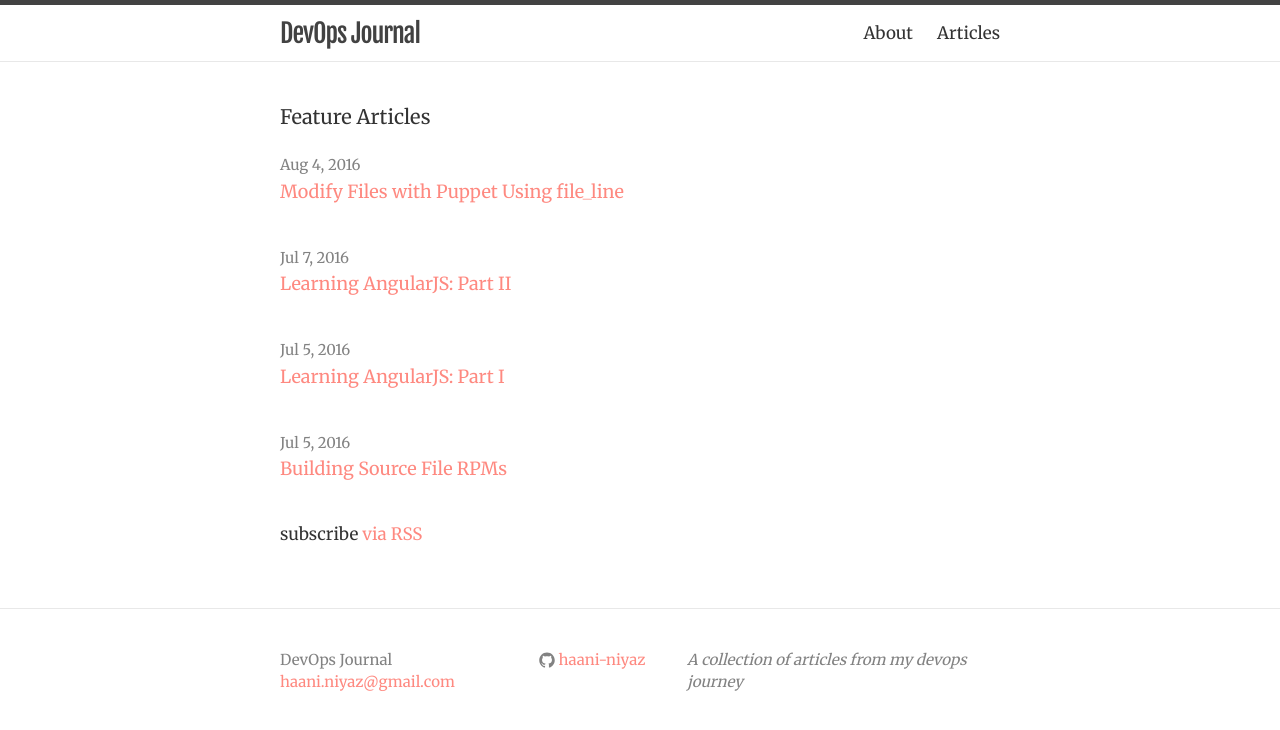
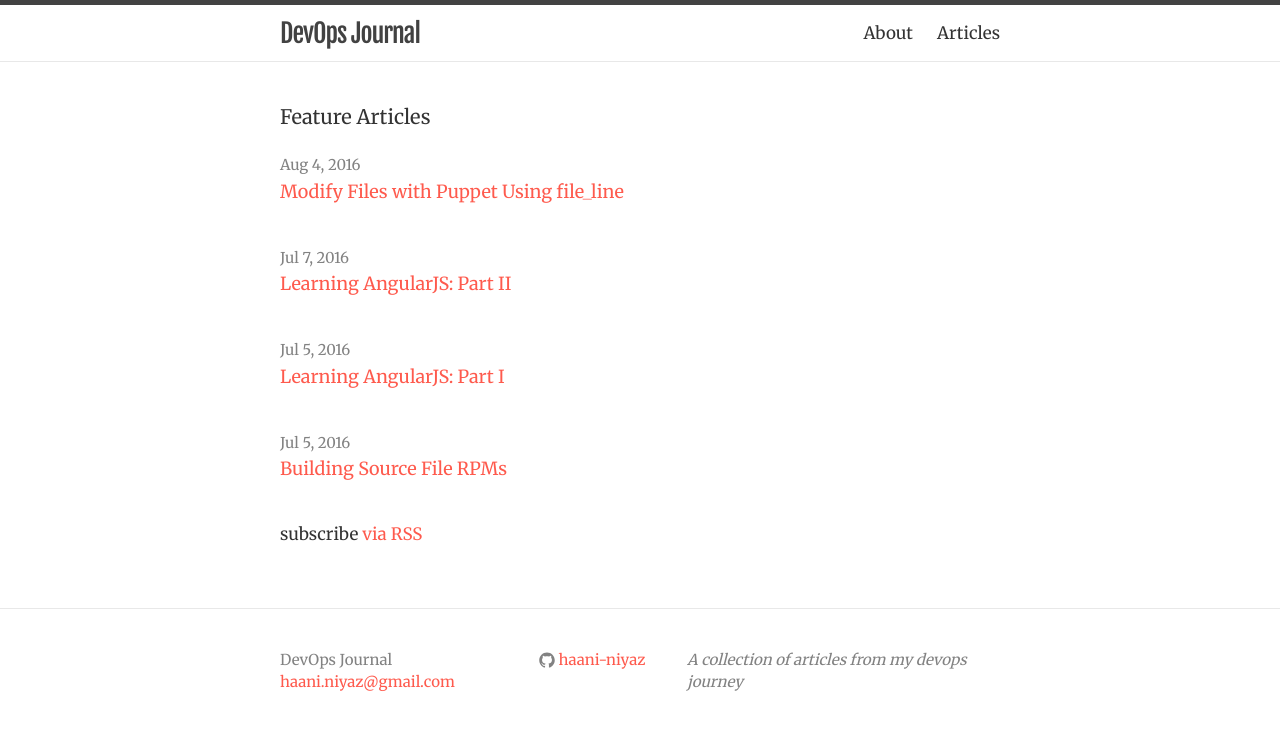
Before and after one commit to haani-niyaz/devops-journal, a Jekyll site: the page built from index.html, in a window 1280 px wide. Shown: the top 730 px of the page. Built offline with Jekyll 4.4.1, drawn with Linux system fonts in a browser that asks for light colours.

Commit message:
Dark color link for unread and light color for read

```diff
--- a/_sass/_base.scss
+++ b/_sass/_base.scss
@@ -89,11 +89,11 @@ h1, h2, h3, h4, h5, h6 {
  * Links
  */
 a {
-    color: $brand-color;
+    color: darken($brand-color, 10%);
     text-decoration: none;
 
     &:visited {
-        color: darken($brand-color, 10%);
+        color: $brand-color;
     }
 
     &:hover {
```
